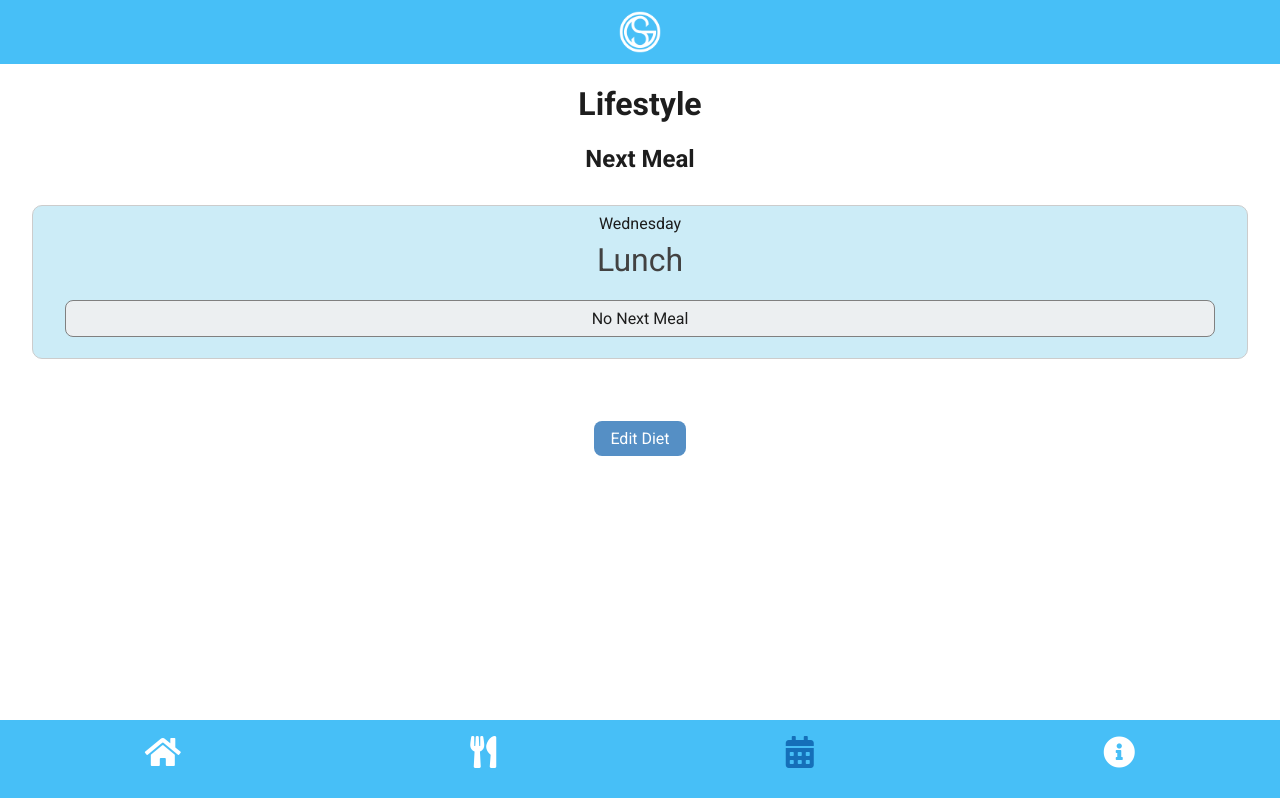
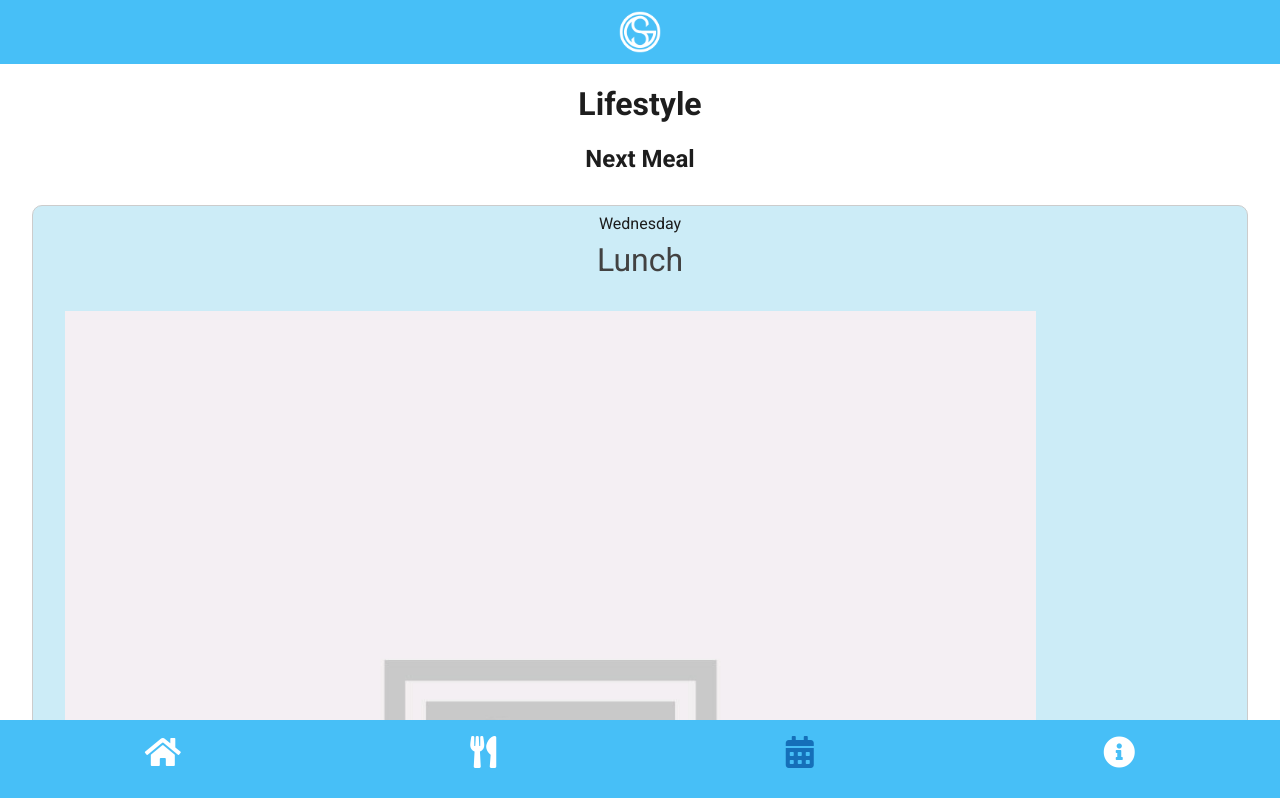
Before and after one commit to carlospedrell-iag/metabalance-frontend, a Vue app: page /lifestyle in a window 1280 px wide. Shown: the top 798 px of the page. Built offline with nearby package versions, Linux system fonts and the light colour scheme; no server answers; the database is empty; sample sign-in values are in the browser's storage.

Commit message:
Added Image to LifeStyle

```diff
--- a/src/views/LifestyleView.vue
+++ b/src/views/LifestyleView.vue
@@ -6,11 +6,12 @@
   <div class="meal">
     <div class="current-day" style="text-transform:capitalize;">{{current_day}}</div>
     <div class="meal-title-lifestyle" style="text-transform:capitalize;">{{next_meal_title}}</div>
-    <ul>
-        <li v-for="(dish) in next_meal" :key="dish">
-          <p class="dish" style="text-transform:capitalize;">{{dish.name}}</p>
-        </li>
-    </ul>
+    <img class="picture" src="@/assets/placeholder-square.jpg">
+      <ul>
+          <li v-for="(dish) in next_meal" :key="dish">
+            <p class="dish" style="text-transform:capitalize;">{{dish.name}}</p>
+          </li>
+      </ul>
   </div>
 
 
@@ -118,9 +119,28 @@ export default {
     border-radius: 4px;
   }
 
+ .picture {
 
+    display: block;
+    margin-left: 2em;
+    margin-top: 2em;
+    margin-right: 2em;
+    max-width: 100%;
+    width: 80%;
+
+
+  }
   p.dish {
     margin: .5em;
+  }
+
+  .lifeUL{
+
+    margin-right: .5em;
+    margin-left: .5em;
+    margin-bottom: .5em;
+    margin-block-start: 0em;
+
   }
 
   .meal-title-lifestyle{
@@ -137,7 +157,9 @@ export default {
   color: white;
   top: 0;
   margin-top:5em;
+  margin-bottom: 2.5em;
   text-decoration: none;
+  position: relative;
 }
 
 
```
